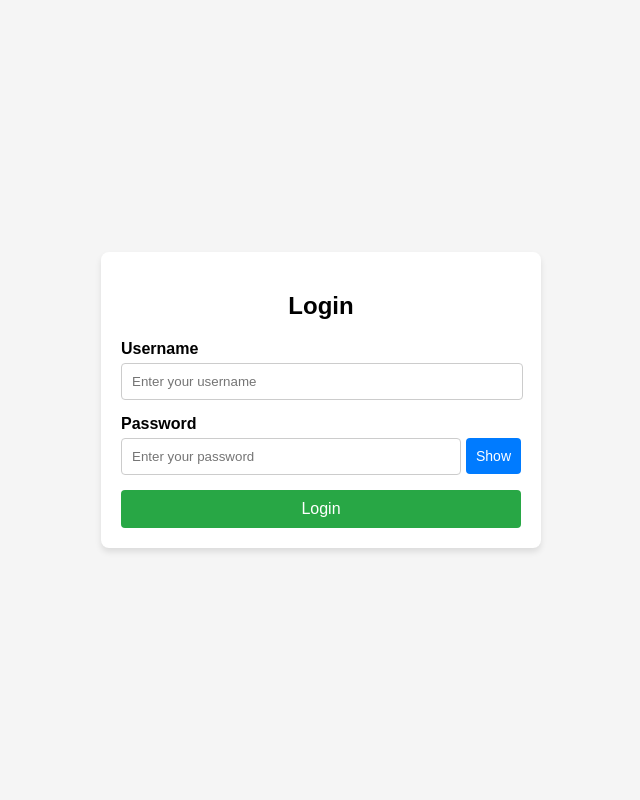
After one commit to Vasanth2005kk/static-chatbot, a Flask app: page /login in a window 1280 px wide. The commit adds this page. Shown: the whole page, without its empty margins (319-959 px from the left). Run offline with Flask 3, Linux system fonts and the light colour scheme.

Commit message:
small feature add

```diff
--- a/DB.py
+++ b/DB.py
@@ -0,0 +1,15 @@
+import sqlite3
+
+conn = sqlite3.connect('chatbot.db')
+cursor = conn.cursor()
+
+table = """CREATE TABLE IF EXISTS question_answers (
+        question text,
+        output text,
+        identify blob
+        );"""
+
+
+
+conn.commit()
+conn.close()
--- a/app.py
+++ b/app.py
@@ -1,4 +1,4 @@
-from flask import Flask,render_template,jsonify,json,redirect
+from flask import Flask,render_template,jsonify,json,redirect,request
 import DB
 
 app = Flask(__name__)
@@ -8,11 +8,22 @@ app = Flask(__name__)
 def home():
     return render_template('index.html')
 
+@app.route('/login')
+def login():
+    return render_template('AdLogin.html')
 
-@app.route('/admin')
+@app.route('/admin',methods=['POST','GET'])
 def admin():
-    pass
+    if request.method == "POST":
+        username = request.form.get('username')
+        password = request.form.get('password')
+        if username == 'admin' and password == 'admin':
+            return render_template('admin.html')
+    return render_template('AdLogin.html')
 
+@app.route('/addDetaile')
+def add():
+    return render_template('addQuestions.html')
 
 
 if __name__ == "__main__":
--- /dev/null
+++ b/static/css/login_style.css
@@ -0,0 +1,81 @@
+body {
+    font-family: Arial, sans-serif;
+    background-color: #f5f5f5;
+    display: flex;
+    justify-content: center;
+    align-items: center;
+    height: 100vh;
+    margin: 0;
+}
+
+.login-container {
+    background: #fff;
+    padding: 20px;
+    border-radius: 8px;
+    box-shadow: 0 4px 6px rgba(0, 0, 0, 0.1);
+    width: 100%;
+    max-width: 400px;
+}
+
+h2 {
+    margin-bottom: 20px;
+    font-size: 24px;
+    text-align: center;
+}
+
+.form-group {
+    margin-bottom: 15px;
+}
+
+label {
+    display: block;
+    margin-bottom: 5px;
+    font-weight: bold;
+}
+
+input {
+    width: calc(100% - 20px);
+    padding: 10px;
+    margin: 0;
+    border: 1px solid #ccc;
+    border-radius: 4px;
+}
+
+.password-wrapper {
+    display: flex;
+    align-items: center;
+}
+
+.password-wrapper input {
+    flex: 1;
+}
+
+#togglePassword {
+    margin-left: 5px;
+    padding: 10px;
+    background: #007BFF;
+    color: #fff;
+    border: none;
+    border-radius: 4px;
+    cursor: pointer;
+    font-size: 14px;
+}
+
+#togglePassword:hover {
+    background: #0056b3;
+}
+
+.login-button {
+    width: 100%;
+    padding: 10px;
+    background: #28a745;
+    color: #fff;
+    border: none;
+    border-radius: 4px;
+    cursor: pointer;
+    font-size: 16px;
+}
+
+.login-button:hover {
+    background: #218838;
+}
--- a/static/css/style.css
+++ b/static/css/style.css
@@ -168,6 +168,10 @@
     color: #ffcc00;
     box-sizing: border-box;
 }
+.menu-continer ul li a{
+    color: #ffcc00;
+    text-decoration: none;
+}
 
 .menu-continer ul li:hover {
     opacity: 1;
--- /dev/null
+++ b/templates/AdLogin.html
@@ -0,0 +1,43 @@
+<!DOCTYPE html>
+<html lang="en">
+
+<head>
+    <meta charset="UTF-8">
+    <meta name="viewport" content="width=device-width, initial-scale=1.0">
+    <title>Login Page</title>
+    <link rel="stylesheet" href="{{url_for('static',filename='css/login_style.css')}}">
+</head>
+
+<body>
+    <div class="login-container">
+        <h2>Login</h2>
+        <form action="/admin" method="post">
+            <div class="form-group">
+                <label for="username">Username</label>
+                <input type="text" id="username" name="username" placeholder="Enter your username" required>
+            </div>
+            <div class="form-group">
+                <label for="password">Password</label>
+                <div class="password-wrapper">
+                    <input type="password" id="password" name="password" placeholder="Enter your password" required>
+                    <button type="button" id="togglePassword">Show</button>
+                </div>
+            </div>
+            <button type="submit" class="login-button">Login</button>
+        </form>
+    </div>
+    <script>
+        document.getElementById('togglePassword').addEventListener('click', function () {
+            const passwordField = document.getElementById('password');
+            const type = passwordField.getAttribute('type') === 'password' ? 'text' : 'password';
+            passwordField.setAttribute('type', type);
+
+            // Toggle the button text
+            this.textContent = type === 'password' ? 'Show' : 'Hide';
+        });
+
+    </script>
+
+</body>
+
+</html>
--- a/templates/admin.html
+++ b/templates/admin.html
@@ -6,7 +6,9 @@
     <meta name="viewport" content="width=device-width, initial-scale=1.0">
     <title>Admin</title>
     <link rel="icon" href="images/Untitled-removebg-preview.png">
-    <link rel="stylesheet" href="admin.css">
+    <link rel="stylesheet" href="{{url_for('static',filename='css/admin.css')}}">
+    <link rel="stylesheet" href="{{ url_for('static', filename='css/admin.css') }}">
+
     <link rel="stylesheet" href="https://cdnjs.cloudflare.com/ajax/libs/font-awesome/6.7.1/css/all.min.css"
         integrity="sha512-5Hs3dF2AEPkpNAR7UiOHba+lRSJNeM2ECkwxUIxC1Q/FLycGTbNapWXB4tP889k5T5Ju8fs4b1P5z/iB4nMfSQ=="
         crossorigin="anonymous" referrerpolicy="no-referrer" />
@@ -33,6 +35,7 @@
         </svg>
         <div class="admin-image">a</div>
     </div>
+    <div class="add-q">add</div>
     <div class="main-table">
         <div class="table-container">
             <table>
```
Also changed, not shown: static/css/addQuestion.css (added, +58 -0 lines), static/css/admin.css (+23 -2 lines), static/js/edit.js (added, +60 -0 lines), static/js/script.js (+12 -0 lines), templates/addQuestions.html (added, +40 -0 lines), templates/index.html (+4 -4 lines), chatbot.db (added).
